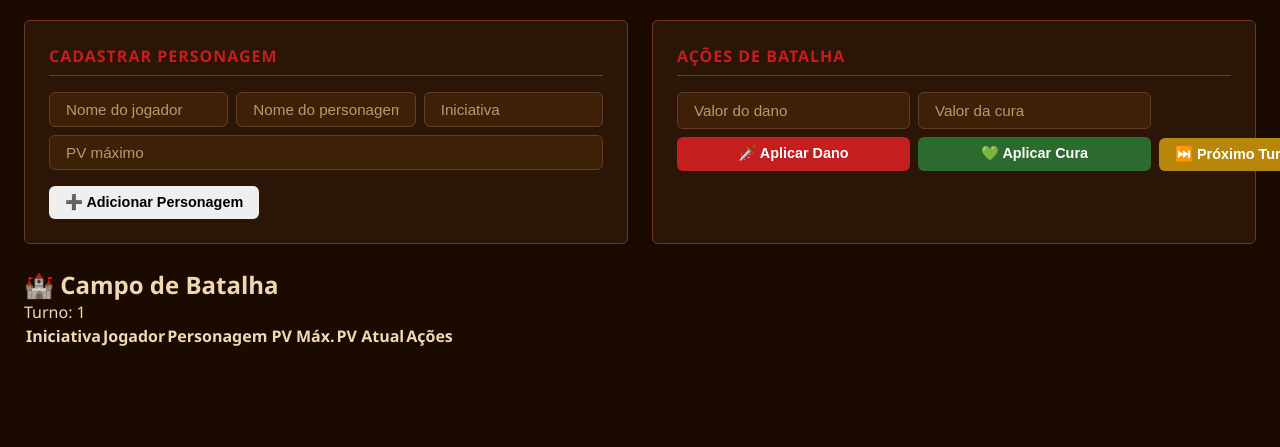
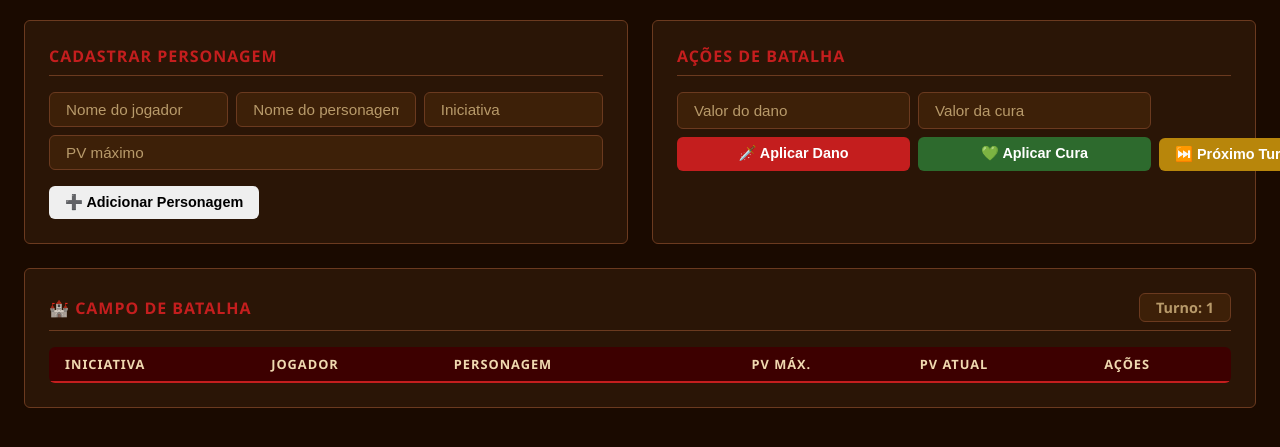
Before and after one commit to wdwallaceduarte/rpg-batalha, a plain HTML site: page index.html in a window 1280 px wide. Shown: the part 77-524 px from the top of the page. Drawn offline with Linux system fonts and the light colour scheme.

Commit message:
style(estilos): adciona estilos da tabela de balha e area de batalha

```diff
--- a/css/estilos.css
+++ b/css/estilos.css
@@ -302,3 +302,119 @@ font-size: 0.8rem;
 background-color: var(--cor-excluir-hover);
 color: #ffffff;
 }
+
+/* ============================================================
+   ÁREA DE BATALHA
+   ============================================================ */
+
+.area-batalha {
+  background-color: var(--cor-fundo-componente);
+  border: 1px solid var(--cor-borda);
+  border-radius: var(--raio-borda);
+  padding: var(--espaco-grande);
+  display: flex;
+  flex-direction: column;
+  gap: var(--espaco-medio);
+}
+
+.area-batalha__cabecalho {
+  display: flex;
+  justify-content: space-between;
+  align-items: center;
+  padding-bottom: var(--espaco-pequeno);
+  border-bottom: 1px solid var(--cor-borda);
+}
+
+.area-batalha__titulo {
+  font-size: 1rem;
+  font-weight: 700;
+  color: var(--cor-destaque);
+  text-transform: uppercase;
+  letter-spacing: 1px;
+}
+
+.area-batalha__turno {
+  font-size: 0.9rem;
+  font-weight: 600;
+  color: var(--cor-texto-secundario);
+  background-color: var(--cor-fundo-input);
+  padding: 4px var(--espaco-medio);
+  border-radius: var(--raio-borda);
+  border: 1px solid var(--cor-borda);
+}
+
+/* ============================================================
+   TABELA DE BATALHA
+   ============================================================ */
+
+.area-batalha__tabela-container {
+  overflow-x: auto;
+  border-radius: var(--raio-borda);
+}
+
+.tabela-batalha {
+  width: 100%;
+  border-collapse: collapse;
+  font-size: 0.9rem;
+  min-width: 600px;
+}
+
+.tabela-batalha__cabecalho-linha {
+  background-color: var(--cor-fundo-cabecalho-tabela);
+}
+
+.tabela-batalha__cabecalho-celula {
+  padding: var(--espaco-pequeno) var(--espaco-medio);
+  text-align: left;
+  font-weight: 700;
+  color: var(--cor-texto-principal);
+  text-transform: uppercase;
+  letter-spacing: 1px;
+  font-size: 0.8rem;
+  border-bottom: 2px solid var(--cor-destaque);
+  white-space: nowrap;
+}
+
+.tabela-batalha__linha {
+  border-bottom: 1px solid var(--cor-borda);
+  transition: var(--transicao-padrao);
+}
+
+.tabela-batalha__linha:nth-child(even) {
+  background-color: var(--cor-fundo-linha-par);
+}
+
+.tabela-batalha__linha:nth-child(odd) {
+  background-color: var(--cor-fundo-linha-impar);
+}
+
+.tabela-batalha__linha--ativa {
+  background-color: var(--cor-fundo-linha-ativa) !important;
+  border-left: 3px solid var(--cor-destaque);
+}
+
+.tabela-batalha__linha:hover {
+  filter: brightness(1.15);
+}
+
+.tabela-batalha__celula {
+  padding: var(--espaco-pequeno) var(--espaco-medio);
+  color: var(--cor-texto-principal);
+  white-space: nowrap;
+}
+
+.tabela-batalha__celula--dano {
+  color: var(--cor-dano);
+  font-weight: 600;
+  text-align: center;
+}
+
+.tabela-batalha__celula--pv-atual {
+  font-weight: 700;
+  color: var(--cor-cura);
+}
+
+.tabela-batalha__celula--pv-critico {
+  font-weight: 700;
+  color: var(--cor-dano) !important;
+}
```
